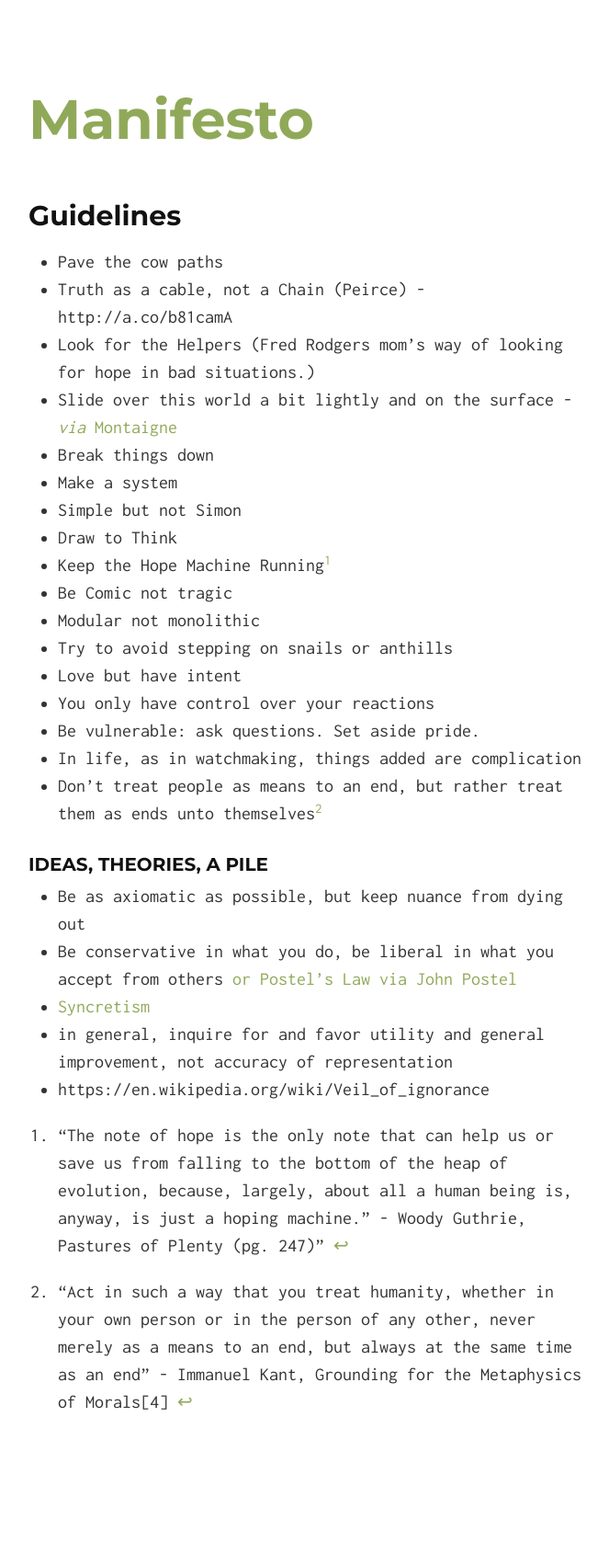
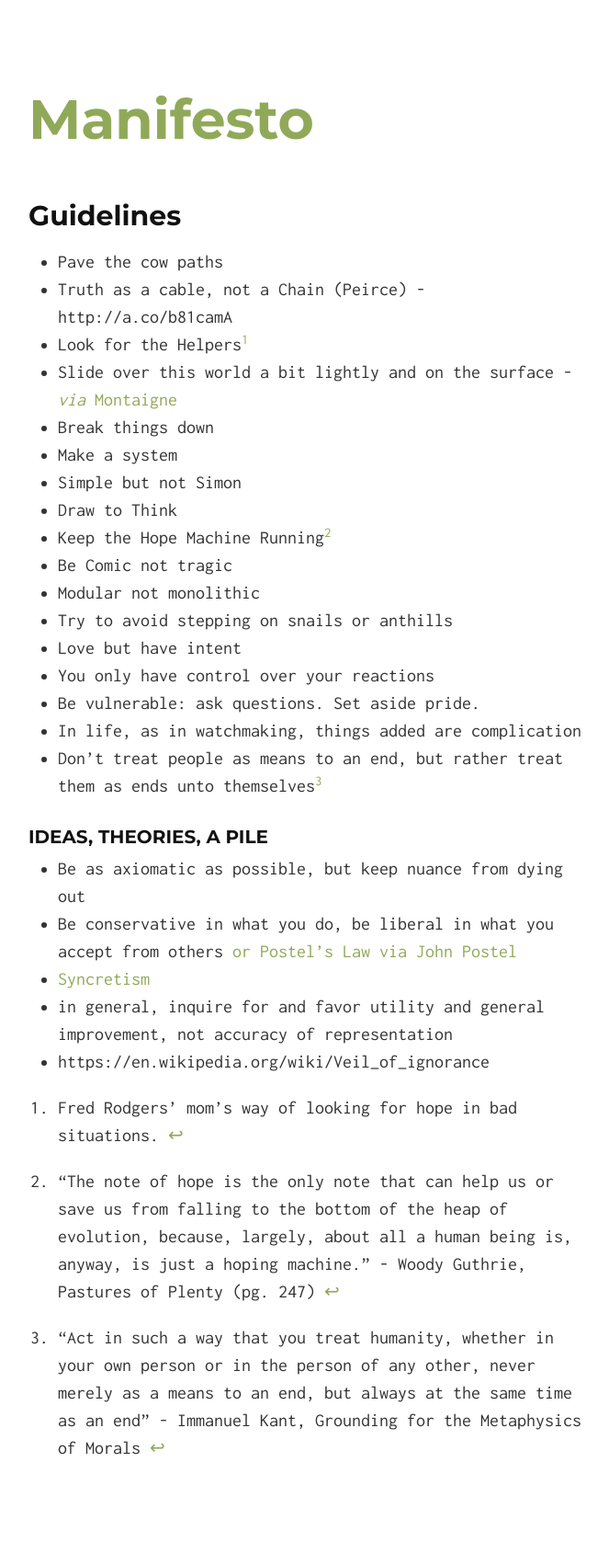
Before and after one commit to thepru/manifesto, a Jekyll site: the page built from index.md, in a window 1280 px wide. Shown: the whole page at 92% size, without its empty margins (307-970 px from the left). Built offline with Jekyll 4.4.1, drawn with Linux system fonts in a browser that asks for light colours; our own code applies the rules of GitHub Pages for plain Markdown files; before the commit the page ends 1640 px from its top, so only the background shows below that; part of the change alters nothing that is shown.

```diff
--- a/index.md
+++ b/index.md
@@ -6,7 +6,7 @@ layout: default
 
  - Pave the cow paths
  - Truth as a cable, not a Chain (Peirce) - http://a.co/b81camA
- - Look for the Helpers (Fred Rodgers mom’s way of looking for hope in bad situations.)
+ - Look for the Helpers[^helpers]
  - Slide over this world a bit lightly and on the surface - [*via* Montaigne](http://amzn.to/1XDifrI)
  - Break things down
  - Make a system
@@ -30,6 +30,8 @@ layout: default
  - in general, inquire for and favor utility and general improvement, not accuracy of representation
  - https://en.wikipedia.org/wiki/Veil_of_ignorance
 
-[^kant]: "Act in such a way that you treat humanity, whether in your own person or in the person of any other, never merely as a means to an end, but always at the same time as an end" - Immanuel Kant, Grounding for the Metaphysics of Morals[4]
+[^helpers]: Fred Rodgers’ mom’s way of looking for hope in bad situations.
 
-[^woody]: "The note of hope is the only note that can help us or save us from falling to the bottom of the heap of evolution, because, largely, about all a human being is, anyway, is just a hoping machine." - Woody Guthrie, Pastures of Plenty (pg. 247)"
+[^kant]: "Act in such a way that you treat humanity, whether in your own person or in the person of any other, never merely as a means to an end, but always at the same time as an end" - Immanuel Kant, Grounding for the Metaphysics of Morals
+
+[^woody]: "The note of hope is the only note that can help us or save us from falling to the bottom of the heap of evolution, because, largely, about all a human being is, anyway, is just a hoping machine." - Woody Guthrie, Pastures of Plenty (pg. 247)
```
